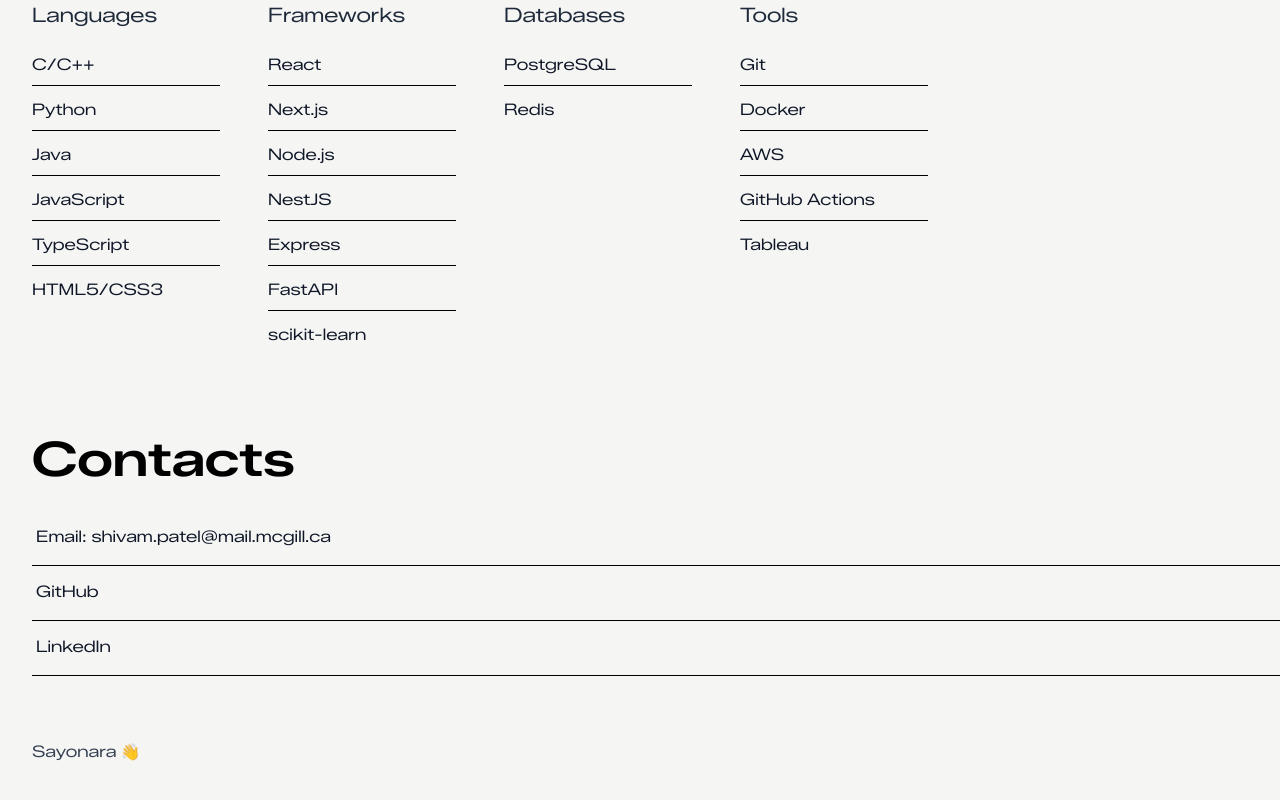
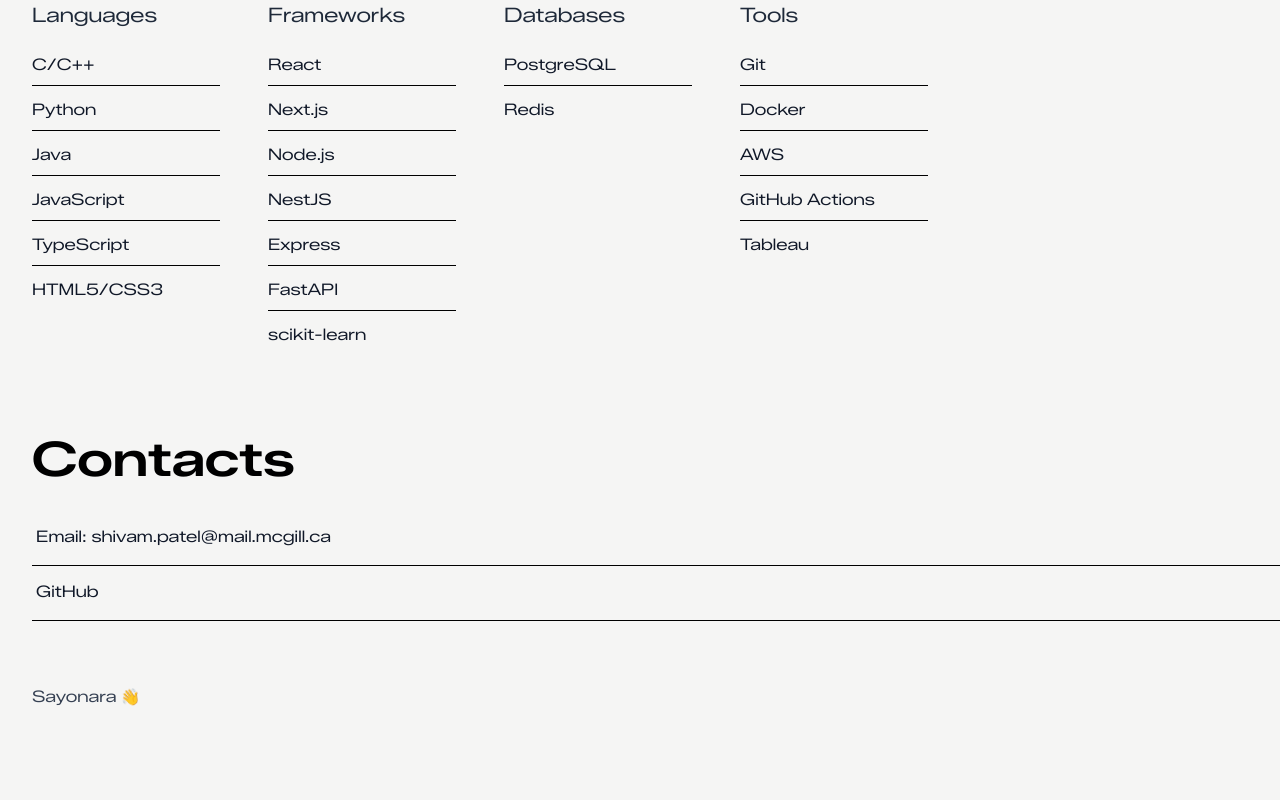
Before and after one commit to notsplol/TheCoolPortfolioTM, a React (Vite) app: page / in a window 1280 px wide. Shown: the part 1445-2245 px from the top of the page. After the commit the page ends 2218 px from the top, so only its background shows below. Built offline with nearby package versions, Linux system fonts and the light colour scheme.

Commit message:
removed useless link

```diff
--- a/src/App.jsx
+++ b/src/App.jsx
@@ -227,10 +227,10 @@
                   <a href="https://github.com/notsplol" className="contact-link"><span className="contact-text">GitHub</span></a>
               <div className="absolute left-0 right-0 bottom-0 border-b border-black" style={{width: '150%'}}></div>
                 </div>
-                <div className="relative pb-2">
+                {/* <div className="relative pb-2">
                   <a href="https://www.linkedin.com/in/shivam-patel-244217353" className="contact-link"><span className="contact-text">LinkedIn</span></a>
               <div className="absolute left-0 right-0 bottom-0 border-b border-black" style={{width: '150%'}}></div>
-                </div>
+                </div> */}
               </div>
 
               <div className="mt-16 text-gray-700">
```
